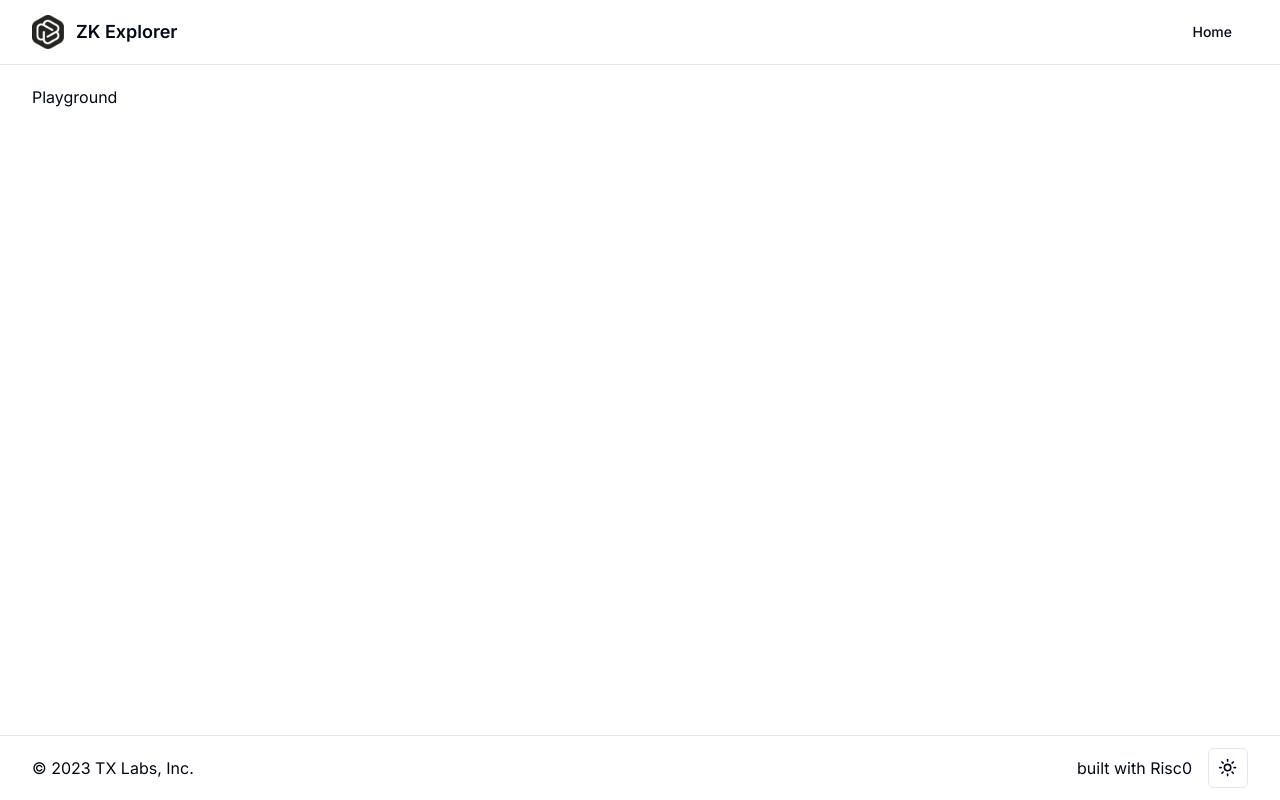
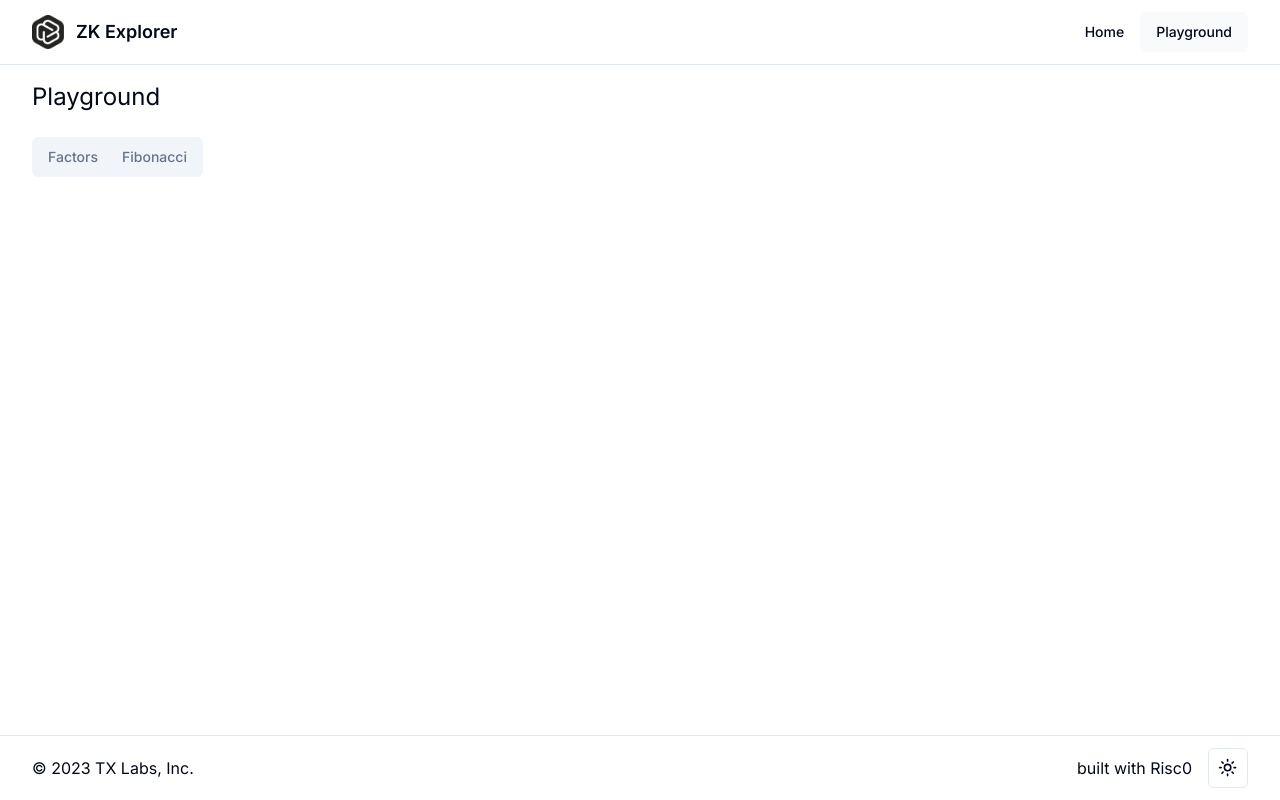
Before and after one commit to blocklessnetwork/zk-explorer, a Next.js app in the folder client/: page /playground in a window 1280 px wide. Built offline with nearby package versions, Linux system fonts and the light colour scheme.

Commit message:
Include playground

```diff
--- a/client/app/playground/page.tsx
+++ b/client/app/playground/page.tsx
@@ -1,9 +1,32 @@
+import { Tabs, TabsContent, TabsList, TabsTrigger } from '@/components/ui/tabs'
+import ImageDetail from '../images/[id]/page'
+
 export default function Playground() {
 	return (
 		<>
-			<div className="h-full flex-col md:flex">
-				<div className="container flex flex-col items-start justify-between space-y-2 py-4 sm:flex-row sm:items-center sm:space-y-0 md:h-16">
-					Playground
+			<div className="h-full flex-1 flex-col md:flex">
+				<div className="container flex flex-1 flex-col items-start space-y-2 py-4 md:h-16">
+					<div className="mb-4">
+						<h2 className="text-2xl">Playground</h2>
+					</div>
+					<div className="w-full">
+						<Tabs defaultValue="account">
+							<TabsList>
+								<TabsTrigger value="factors">Factors</TabsTrigger>
+								<TabsTrigger value="fibonacci">Fibonacci</TabsTrigger>
+							</TabsList>
+							<TabsContent value="factors">
+								<ImageDetail
+									params={{ id: 'bafybeibdzwn5cu23rk4wamjlz2zj6v6qrk7juyrn6qxye3gx3hl5psfdvy' }}
+								/>
+							</TabsContent>
+							<TabsContent value="fibonacci">
+								<ImageDetail
+									params={{ id: 'bafybeihnw24j66d5qs6uisefggvm6pkiqm2vcxoel7si2evohjbpth3txu' }}
+								/>
+							</TabsContent>
+						</Tabs>
+					</div>
 				</div>
 			</div>
 		</>
--- a/client/components/Header.tsx
+++ b/client/components/Header.tsx
@@ -42,6 +42,14 @@
 										Home
 									</NavigationMenuLink>
 								</Link>
+								<Link href="/playground" legacyBehavior passHref>
+									<NavigationMenuLink
+										className={navigationMenuTriggerStyle()}
+										active={pathname === '/playground'}
+									>
+										Playground
+									</NavigationMenuLink>
+								</Link>
 							</NavigationMenuItem>
 						</NavigationMenuList>
 					</NavigationMenu>
--- /dev/null
+++ b/client/components/ui/tabs.tsx
@@ -0,0 +1,55 @@
+"use client"
+
+import * as React from "react"
+import * as TabsPrimitive from "@radix-ui/react-tabs"
+
+import { cn } from "@/lib/utils"
+
+const Tabs = TabsPrimitive.Root
+
+const TabsList = React.forwardRef<
+  React.ElementRef<typeof TabsPrimitive.List>,
+  React.ComponentPropsWithoutRef<typeof TabsPrimitive.List>
+>(({ className, ...props }, ref) => (
+  <TabsPrimitive.List
+    ref={ref}
+    className={cn(
+      "inline-flex h-10 items-center justify-center rounded-md bg-muted p-1 text-muted-foreground",
+      className
+    )}
+    {...props}
+  />
+))
+TabsList.displayName = TabsPrimitive.List.displayName
+
+const TabsTrigger = React.forwardRef<
+  React.ElementRef<typeof TabsPrimitive.Trigger>,
+  React.ComponentPropsWithoutRef<typeof TabsPrimitive.Trigger>
+>(({ className, ...props }, ref) => (
+  <TabsPrimitive.Trigger
+    ref={ref}
+    className={cn(
+      "inline-flex items-center justify-center whitespace-nowrap rounded-sm px-3 py-1.5 text-sm font-medium ring-offset-background transition-all focus-visible:outline-none focus-visible:ring-2 focus-visible:ring-ring focus-visible:ring-offset-2 disabled:pointer-events-none disabled:opacity-50 data-[state=active]:bg-background data-[state=active]:text-foreground data-[state=active]:shadow-sm",
+      className
+    )}
+    {...props}
+  />
+))
+TabsTrigger.displayName = TabsPrimitive.Trigger.displayName
+
+const TabsContent = React.forwardRef<
+  React.ElementRef<typeof TabsPrimitive.Content>,
+  React.ComponentPropsWithoutRef<typeof TabsPrimitive.Content>
+>(({ className, ...props }, ref) => (
+  <TabsPrimitive.Content
+    ref={ref}
+    className={cn(
+      "mt-2 ring-offset-background focus-visible:outline-none focus-visible:ring-2 focus-visible:ring-ring focus-visible:ring-offset-2",
+      className
+    )}
+    {...props}
+  />
+))
+TabsContent.displayName = TabsPrimitive.Content.displayName
+
+export { Tabs, TabsList, TabsTrigger, TabsContent }
--- a/client/package.json
+++ b/client/package.json
@@ -17,6 +17,7 @@
     "@radix-ui/react-popover": "^1.0.6",
     "@radix-ui/react-separator": "^1.0.3",
     "@radix-ui/react-slot": "^1.0.2",
+    "@radix-ui/react-tabs": "^1.0.4",
     "@radix-ui/react-toast": "^1.1.4",
     "@tanstack/react-table": "^8.9.3",
     "@types/node": "20.5.7",
```
Also changed, not shown: 1 other file (tests, documents, lock files or other folders).
